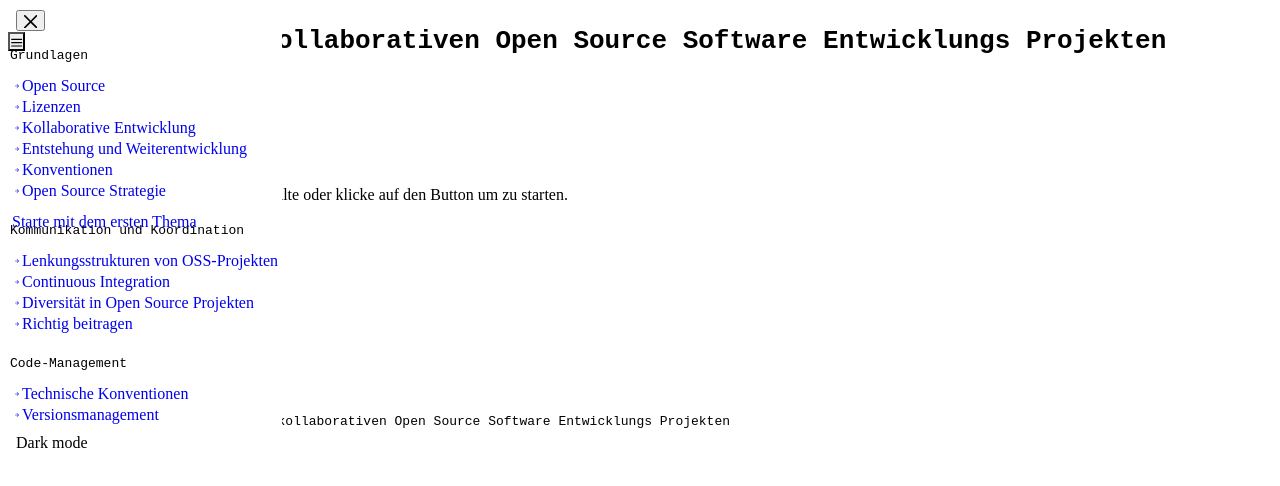
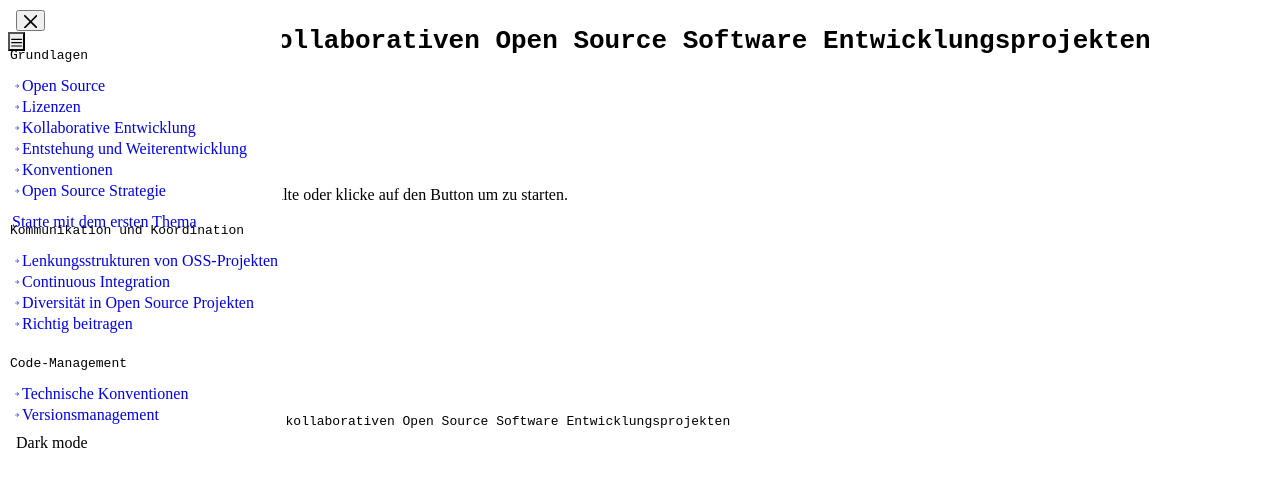
Before and after one commit to dvoll/elearning-management-open-source, a Gatsby site: page / in a window 1280 px wide. Built offline with nearby package versions, Linux system fonts and the light colour scheme; Gatsby itself is replaced by a stand-in of ours.

Commit message:
Fix spelling in header and footer

```diff
--- a/src/components/Header.tsx
+++ b/src/components/Header.tsx
@@ -28,7 +28,7 @@ export const Header = ({ onOpen, ...rest }: HeaderProps) => {
             />
 
             <Heading as="h1" fontSize="md" fontFamily="monospace" fontWeight="bold" py="1">
-                Management von kollaborativen Open Source Software Entwicklungs Projekten
+                Management von kollaborativen Open Source Software Entwicklungsprojekten
             </Heading>
         </Flex>
     );
--- a/src/components/PageLayout.tsx
+++ b/src/components/PageLayout.tsx
@@ -59,10 +59,9 @@ export default function PageLayout({
                 <Spacer />
                 <Footer>
                     <Text>
-                        E-Learing zum Thema{' '}
+                        E-Learning zum Thema{' '}
                         <Code>
-                            Management von kollaborativen Open Source Software Entwicklungs
-                            Projekten
+                            Management von kollaborativen Open Source Software Entwicklungsprojekten
                         </Code>
                     </Text>
                 </Footer>
```
